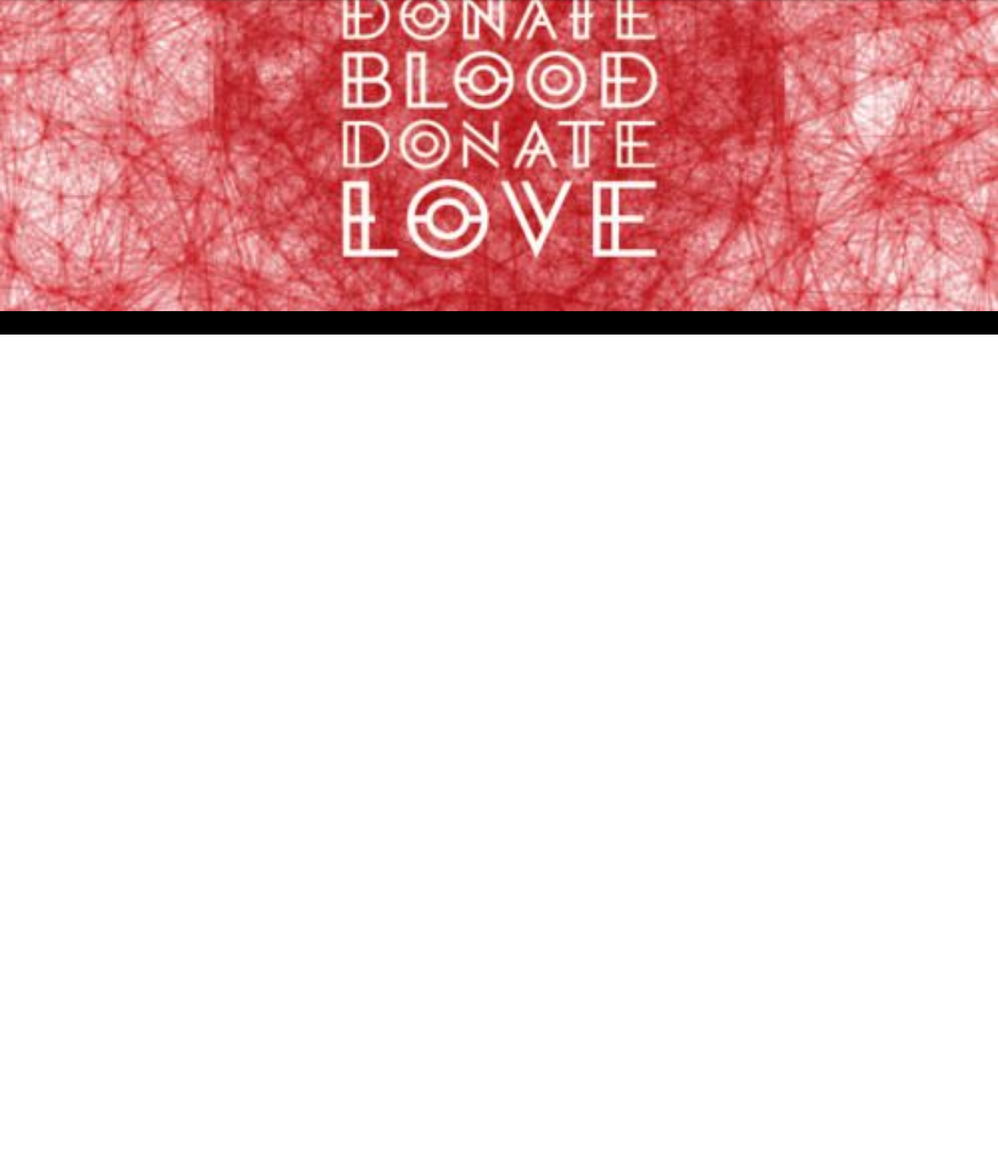
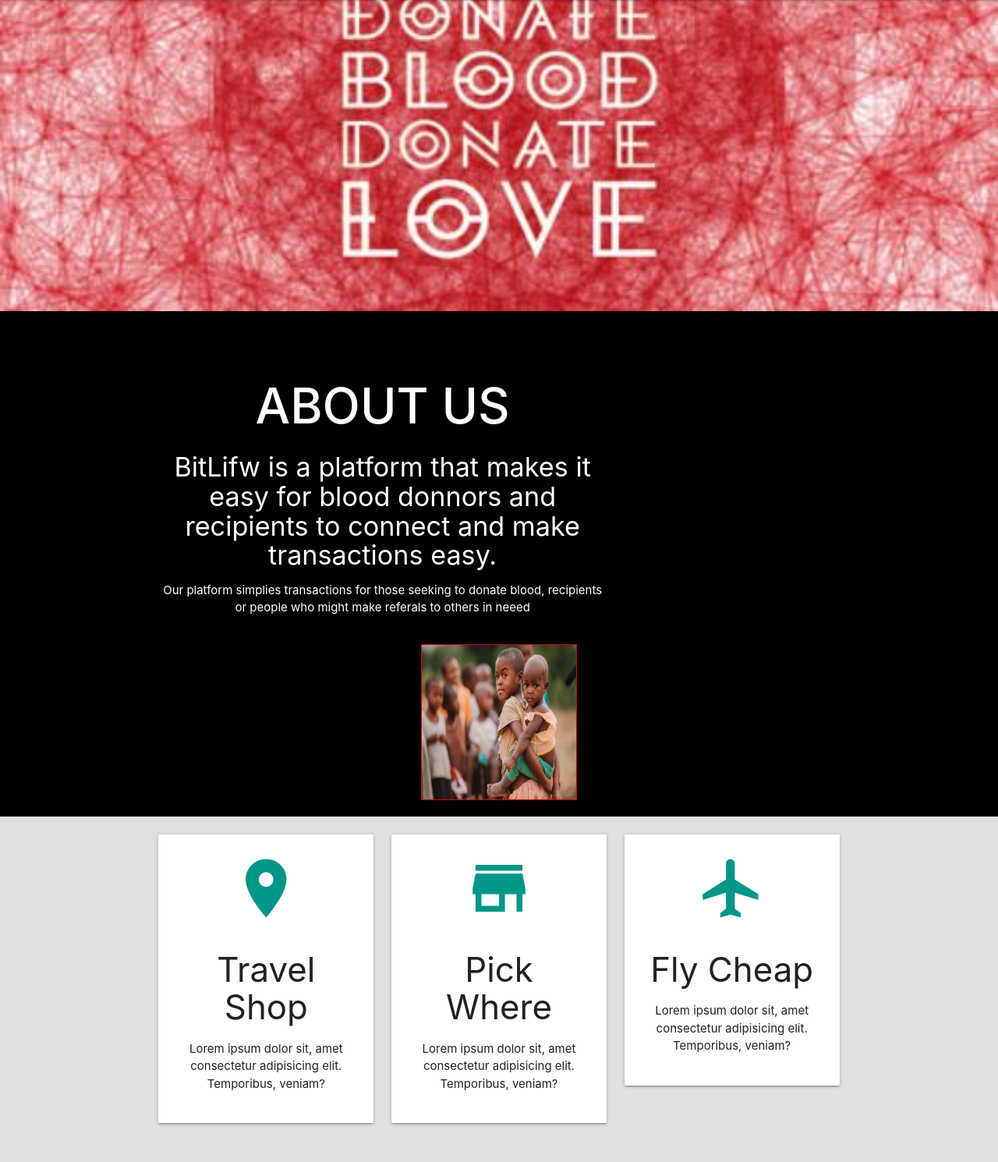
Before and after one commit to Abbracx/Bloodbank, a Django app: page / in a window 1280 px wide. Shown: the part 65-1555 px from the top of the page at 78% size. Before the commit the page ends 494 px from the top, so only its background shows below. Run offline with Django 3.2, Linux system fonts and the light colour scheme; some libraries are stand-ins or nearby versions.

Commit message:
added about

```diff
--- a/templates/homepage.html
+++ b/templates/homepage.html
@@ -76,9 +76,53 @@
     </section>
 
 
-     <section id="search" class="section section-search black darken-1 white-text center scrollspy">
+     <section class="section  black darken-1">
         <div class="container">
         </div>
     </section>
 
+    <section id="about" class="section section-about black darken-1 white-text center scrollspy">
+        <div class="container">
+          <div class="row">
+            <div class="col s12 m6 l8">
+              <h1 class=""><strong>ABOUT US</strong></h1>
+                <h4>BitLifw is a platform that makes it easy for blood donnors and recipients to connect and make transactions easy.</h4>
+                <p>Our platform simplies transactions for those seeking to donate blood, recipients or people who might make referals to others in neeed</p>
+              </div>
+            </div>
+            <div class="col s12 m6 l4">
+              <img class="  info" src="{% static 'bloodapp/img/children.jpeg' %}" style="border: solid 1px #d40404; width: 200px; height: 200px;">
+            </div>
+          </div>
+        </div>
+    </section>
+
+    <section class="section section-icons grey lighten-2 center">
+        <div class="container">
+            <div class="row">
+                <div class="col s12 m4">
+                    <div class="card-panel ">
+                        <i class="material-icons large teal-text">room</i>
+                        <h3>Travel Shop</h3>
+                        <p>Lorem ipsum dolor sit, amet consectetur adipisicing elit. Temporibus, veniam?</p>
+                    </div>
+                </div>
+                <div class="col s12 m4">
+                    <div class="card-panel ">
+                        <i class="material-icons large teal-text">store</i>
+                        <h3>Pick Where</h3>
+                        <p>Lorem ipsum dolor sit, amet consectetur adipisicing elit. Temporibus, veniam?</p>
+                    </div>
+                </div>
+                <div class="col s12 m4">
+                    <div class="card-panel ">
+                        <i class="material-icons large teal-text">airplanemode_active</i>
+                        <h3>Fly Cheap</h3>
+                        <p>Lorem ipsum dolor sit, amet consectetur adipisicing elit. Temporibus, veniam?</p>
+                    </div>
+                </div>
+            </div>
+        </div>
+    </section>
+
 {% endblock %}
```
